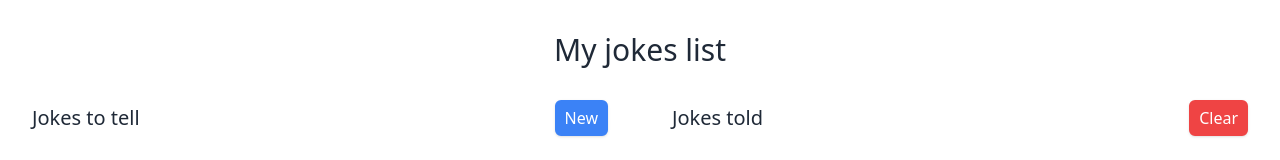
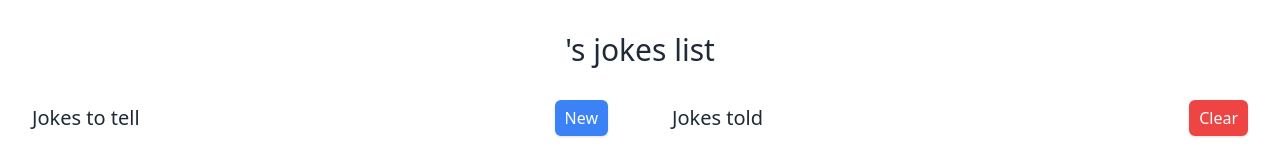
Before and after one commit to josushu0/todo-react, a React (Vite) app: page /tasks in a window 1280 px wide. Shown: the top 160 px of the page. Built offline with nearby package versions, Linux system fonts and the light colour scheme.

Commit message:
feat(TasksPage): show user name on top

```diff
--- a/src/pages/TasksPage.jsx
+++ b/src/pages/TasksPage.jsx
@@ -6,6 +6,8 @@ import TasksList from "../components/TasksList/List"
 
 function TasksPage() {
 	const jokes = useSelector((state) => state.jokes)
+	const user = useSelector((state) => state.user)
+	console.log("User: ", user)
 	const dispatch = useDispatch()
 
 	useEffect(() => {
@@ -14,7 +16,7 @@ function TasksPage() {
 
 	return (
 		<main className="min-h-screen w-screen text-gray-800 grid grid-cols-2 auto-rows-min my-8">
-			<h1 className="col-span-2 row-span-1 text-center text-3xl mb-8">My jokes list</h1>
+			<h1 className="col-span-2 row-span-1 text-center text-3xl mb-8">{user.name}'s jokes list</h1>
 			<section className="col-span-1 row-span-1 flex flex-col ">
 				<div className="max-w-xl mx-auto w-full">
 					<div className="flex justify-between items-center mb-4">
```
